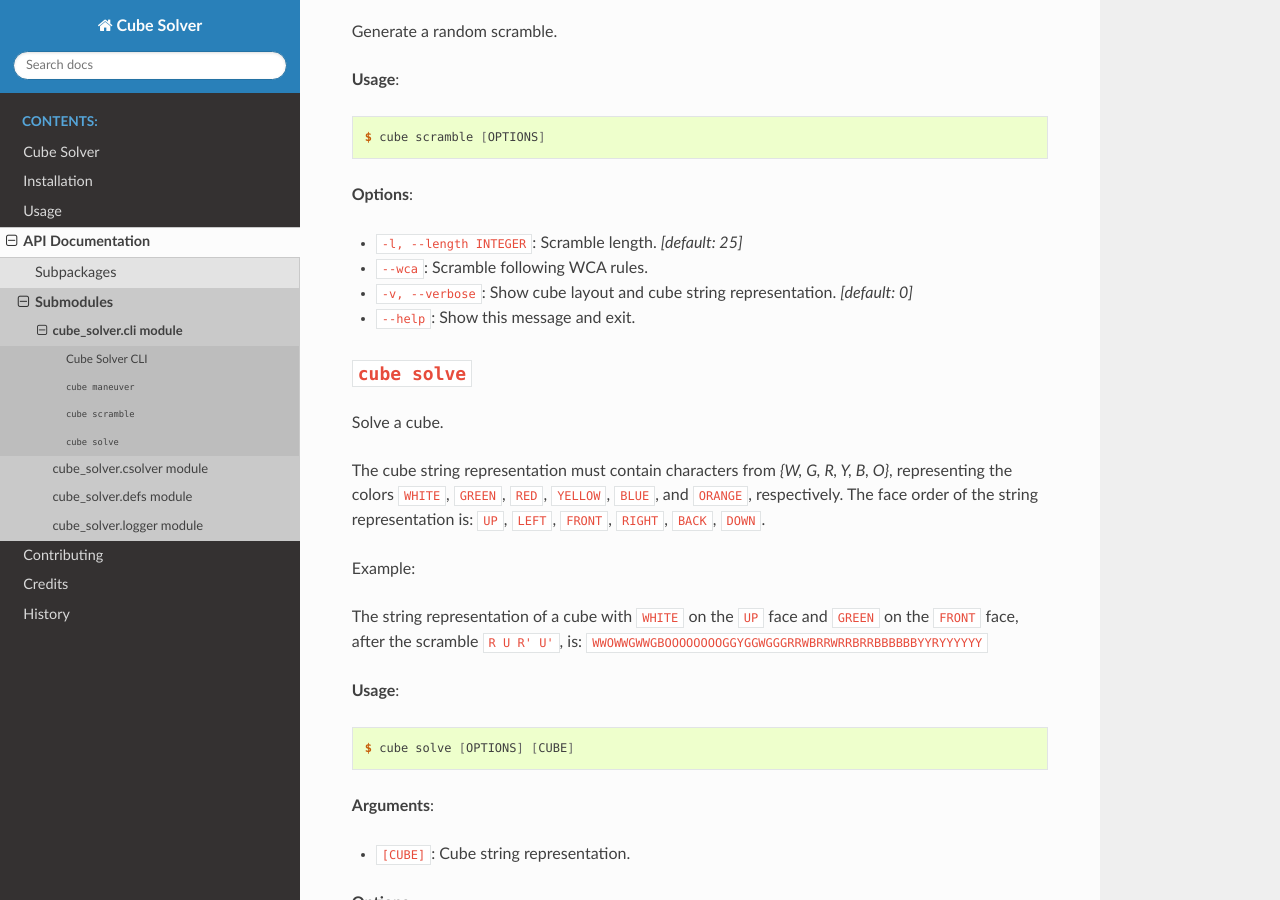
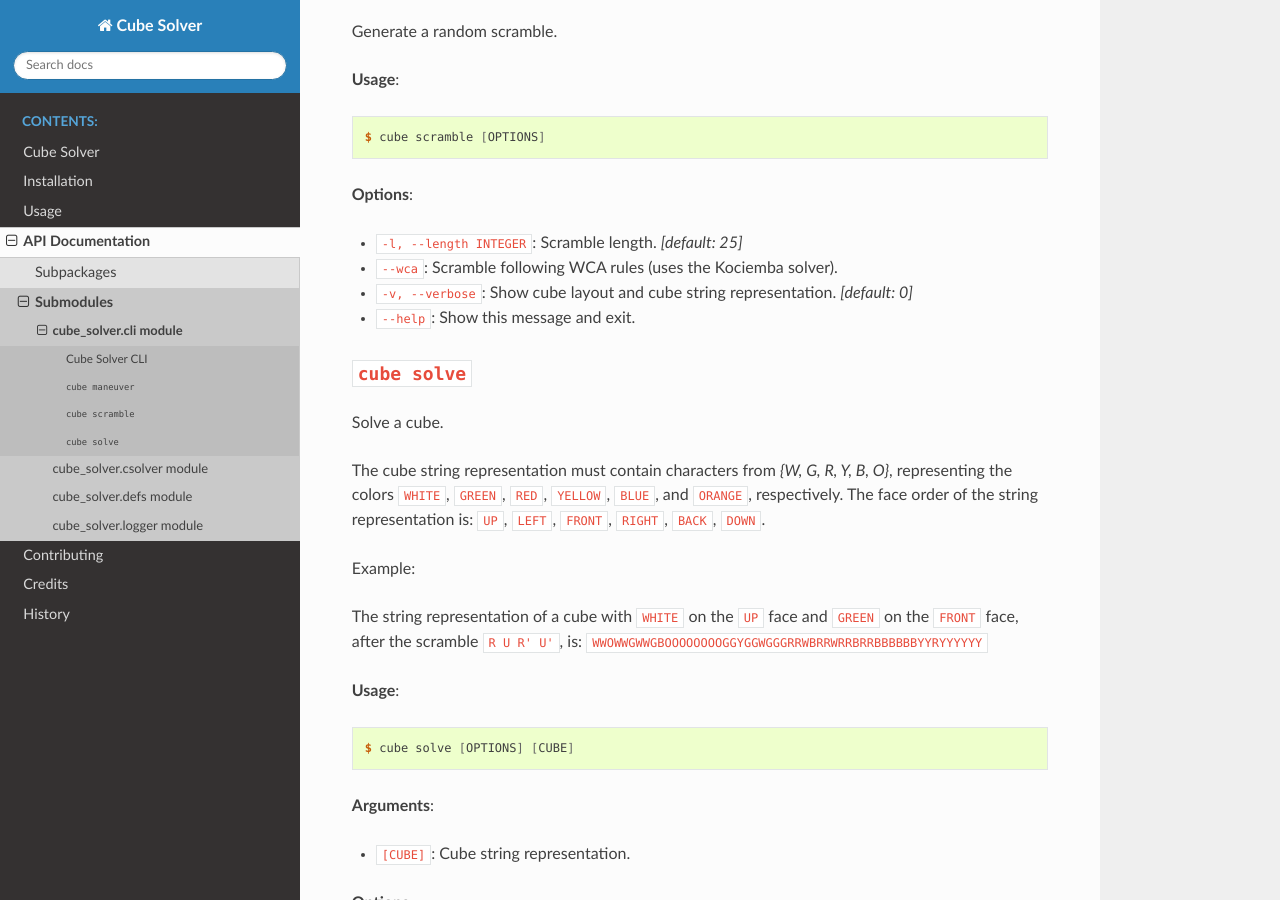
Before and after one commit to itsdaveba/cube-solver, a Sphinx documentation site: the page built from docs/cube_solver.cli.rst, in a window 1280 px wide and 900 px high, scrolled down 1216 px. Built offline with Sphinx 7.4.7 and the Read the Docs theme 3.1.0, drawn with Linux system fonts in a browser that asks for light colours.

Commit message:
cli help

```diff
--- a/README.rst
+++ b/README.rst
@@ -84,7 +84,7 @@ To generate a scramble, use the ``scramble`` subcommand:
     $ cube scramble --length 30  # scramble of length 30
     F' L2 B' R D' L D2 F2 B L' F B' U' L' U' F2 B2 D' R B R D' L2 D L2 B2 L' U' L F'
 
-    $ cube scramble --wca        # scramble following WCA rules
+    $ cube scramble --wca        # scramble following WCA rules (uses the Kociemba solver)
     R2 U' F2 U' R2 B2 U2 F2 D' B2 U' F2 D2 R2 B' R' D' L' R B D' R' B2
 
 To solve a cube, use the ``solve`` subcommand.
--- a/docs/cube_solver.cli.rst
+++ b/docs/cube_solver.cli.rst
@@ -61,7 +61,7 @@ Generate a random scramble.
 **Options**:
 
 - ``-l, --length INTEGER``: Scramble length. `[default: 25]`
-- ``--wca``: Scramble following WCA rules.
+- ``--wca``: Scramble following WCA rules (uses the Kociemba solver).
 - ``-v, --verbose``: Show cube layout and cube string representation. `[default: 0]`
 - ``--help``: Show this message and exit.
 
--- a/docs/usage.rst
+++ b/docs/usage.rst
@@ -40,7 +40,7 @@ To generate a scramble, use the ``scramble`` subcommand:
     $ cube scramble --length 30  # scramble of length 30
     F' L2 B' R D' L D2 F2 B L' F B' U' L' U' F2 B2 D' R B R D' L2 D L2 B2 L' U' L F'
 
-    $ cube scramble --wca        # scramble following WCA rules
+    $ cube scramble --wca        # scramble following WCA rules (uses the Kociemba solver)
     R2 U' F2 U' R2 B2 U2 F2 D' B2 U' F2 D2 R2 B' R' D' L' R B D' R' B2
 
 To solve a cube, use the ``solve`` subcommand.
```
Also changed, not shown: 1 other file.
